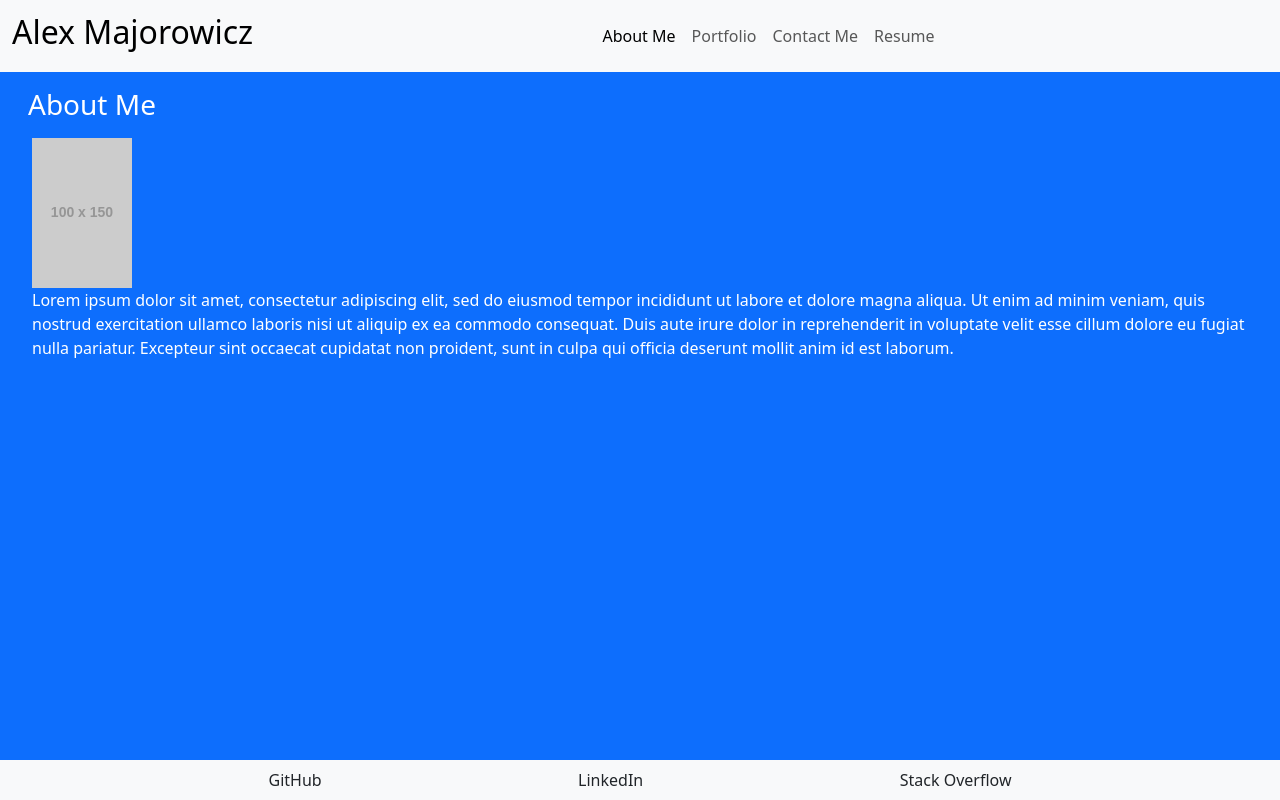
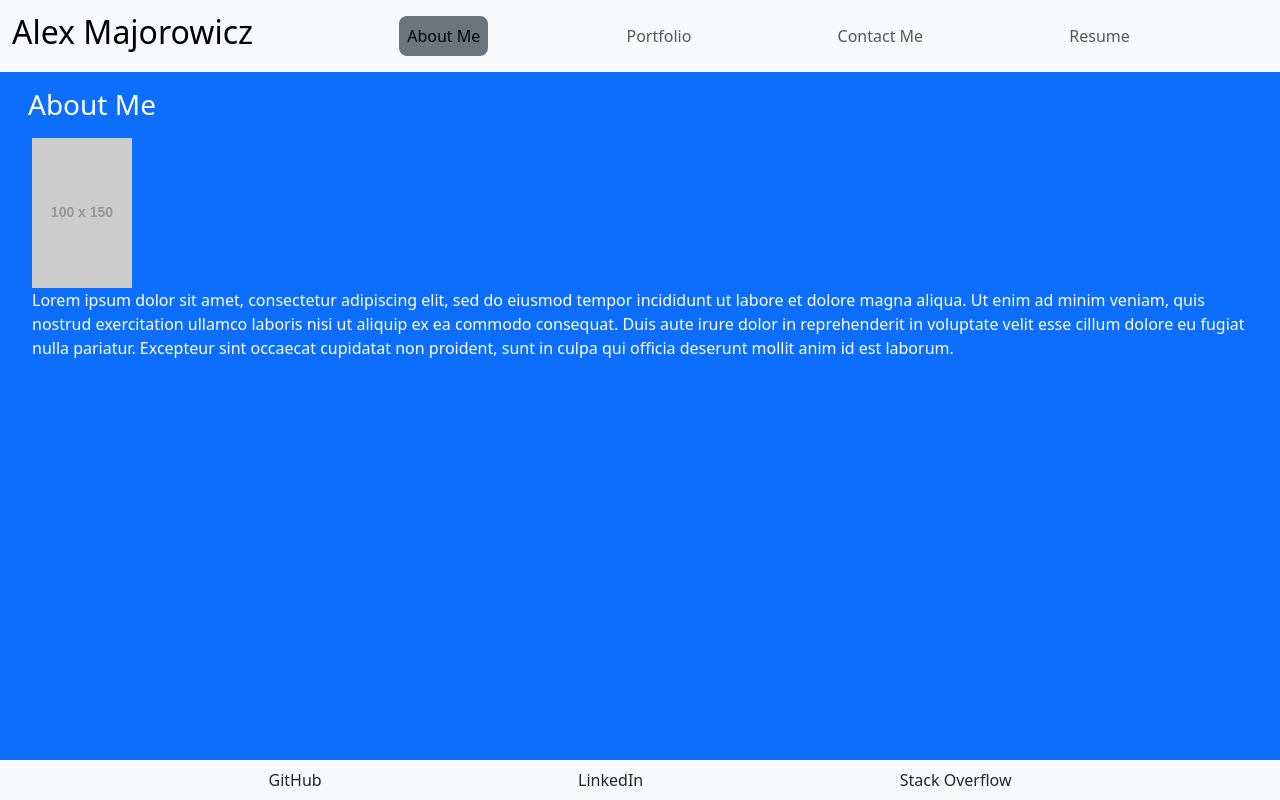
Before and after one commit to Denitrix/React-Portfolio, a React (Vite) app in the folder portfolio/: page / in a window 1280 px wide. Built offline with nearby package versions, Linux system fonts and the light colour scheme.

Commit message:
style navbar

```diff
--- a/portfolio/src/components/Header.jsx
+++ b/portfolio/src/components/Header.jsx
@@ -17,7 +17,10 @@ export default function Header() {
         >
           <span className="navbar-toggler-icon"></span>
         </button>
-        <div className="collapse navbar-collapse" id="navbarSupportedContent">
+        <div
+          className="collapse navbar-collapse nav justify-content-evenly"
+          id="navbarSupportedContent"
+        >
           <Navigation />
         </div>
       </div>
--- a/portfolio/src/components/Navigation.jsx
+++ b/portfolio/src/components/Navigation.jsx
@@ -5,40 +5,50 @@ export default function Navigation() {
 
   return (
     <>
-      <ul className="navbar-nav mb-2 mb-sm-0 ms-auto me-auto">
-        <li className="nav-item ms-auto me-auto">
+      <ul className="navbar-nav mb-2 mb-sm-0 w-100 justify-content-evenly">
+        <li className="nav-item text-center">
           <a
-            className={currentPage === "/" ? "nav-link active" : "nav-link"}
+            className={
+              currentPage === "/"
+                ? "nav-link active bg-secondary rounded-3"
+                : "nav-link"
+            }
             aria-current="page"
             href="/"
           >
             About Me
           </a>
         </li>
-        <li className="nav-item ms-auto me-auto">
+        <li className="nav-item text-center">
           <a
             className={
-              currentPage === "/portfolio" ? "nav-link active" : "nav-link"
+              currentPage === "/portfolio"
+                ? "nav-link active bg-secondary rounded-3"
+                : "nav-link"
             }
             href="/portfolio"
           >
             Portfolio
           </a>
         </li>
-        <li className="nav-item ms-auto me-auto">
+        <li className="nav-item text-center">
           <a
             className={
-              currentPage === "/contact" ? "nav-link active" : "nav-link"
+              currentPage === "/contact"
+                ? "nav-link active bg-secondary rounded-3"
+                : "nav-link"
             }
             href="/contact"
           >
             Contact Me
           </a>
         </li>
-        <li className="nav-item ms-auto me-auto">
+        <li className="nav-item text-center">
           <a
             className={
-              currentPage === "/resume" ? "nav-link active" : "nav-link"
+              currentPage === "/resume"
+                ? "nav-link active bg-secondary rounded-3"
+                : "nav-link"
             }
             href="/resume"
           >
```
